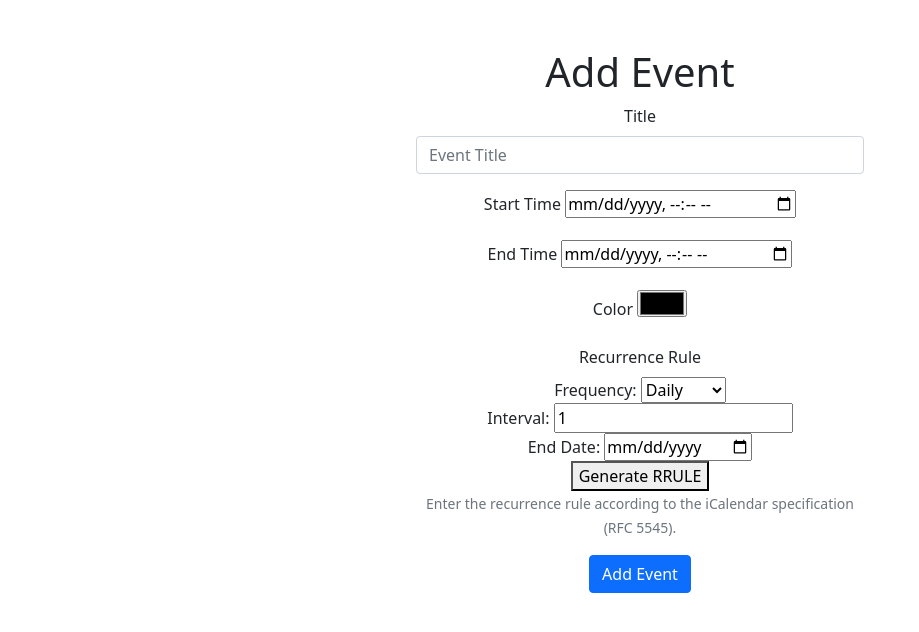
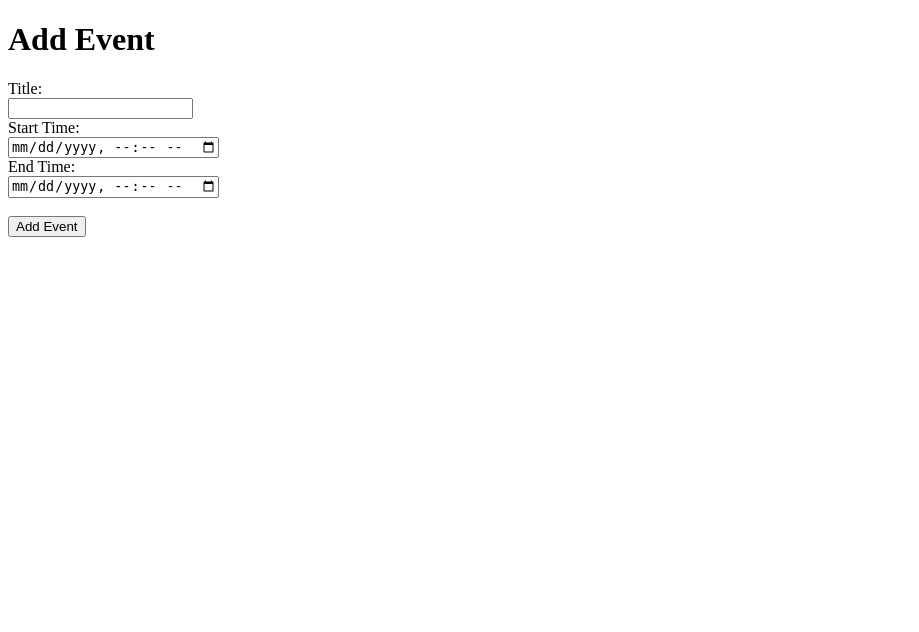
Before and after one commit to matt-wilky/Hello_flask, a Flask app: page /add_event in a window 1280 px wide. Shown: the top 632 px of the page, without its empty margins (0-919 px from the left). Run offline with Flask 3, Linux system fonts and the light colour scheme.

Commit message:
Updated templates

```diff
--- a/app.py
+++ b/app.py
@@ -41,7 +41,6 @@ class New_Event(db.Model):
     end_time = db.Column(db.DateTime, nullable=False)
     color = db.Column(db.String(7), nullable=False, default='#000000')  # Add color attribute with default value
     user_id = db.Column(db.Integer, db.ForeignKey('user.id'), nullable=False)  # Connect to other class
-    rrule = db.Column(db.String(255))  # Add a new column for RRULE
 
     def __repr__(self):
         return f'<New_Event {self.title}>'
@@ -84,11 +83,10 @@ def add_event():
         start_time = datetime.strptime(request.form['start_time'], '%Y-%m-%dT%H:%M')
         end_time = datetime.strptime(request.form['end_time'], '%Y-%m-%dT%H:%M')
         color = request.form['color']
-        rrule = request.form.get('rrule', '')  # Get the RRULE from the form or default to empty string
         user_id = session['user_id']  # Get user ID from session
 
         # Save the event to the database
-        new_event = New_Event(title=title, start_time=start_time, end_time=end_time, color=color, rrule=rrule, user_id=user_id)
+        new_event = New_Event(title=title, start_time=start_time, end_time=end_time, color=color,user_id=user_id)
         db.session.add(new_event)
         db.session.commit()
 
@@ -148,7 +146,6 @@ def edit_event(event_id):
         event.start_time = datetime.strptime(request.form['start_time'], '%Y-%m-%dT%H:%M')
         event.end_time = datetime.strptime(request.form['end_time'], '%Y-%m-%dT%H:%M')
         event.color = request.form['color']
-        event.rrule = request.form['rrule']  # Update RRULE
         db.session.commit()
         return redirect(url_for('calendar'))
 
--- a/templates/add_event.html
+++ b/templates/add_event.html
@@ -1,94 +1,22 @@
 <!DOCTYPE html>
 <html lang="en">
-
 <head>
     <meta charset="UTF-8">
     <meta name="viewport" content="width=device-width, initial-scale=1.0">
+    <!--link href="https://cdn.jsdelivr.net/npm/bootstrap@5.1.3/dist/css/bootstrap.min.css" rel="stylesheet" integrity="sha384-1BmE4kWBq78iYhFldvKuhfTAU6auU8tT94WrHftjDbrCEXSU1oBoqyl2QvZ6jIW3" crossorigin="anonymous"-->
     <title>Add Event</title>
-    <link rel="shortcut icon" type="image/jpg" href="{{ url_for('static', filename='Time_Management_logo.png') }}" />
-    <link href="https://cdn.jsdelivr.net/npm/bootstrap@5.1.3/dist/css/bootstrap.min.css" rel="stylesheet"
-        integrity="sha384-1BmE4kWBq78iYhFldvKuhfTAU6auU8tT94WrHftjDbrCEXSU1oBoqyl2QvZ6jIW3"
-        crossorigin="anonymous">
+    <link rel="shortcut icon" type="image/jpg" href="{{ url_for('static', filename='Time_Management_logo.png') }}"/>
 </head>
-
 <body>
-    <center>
-        <div style="width:35%">
-            <br><br>
-            <h1>Add Event</h1>
-            <form method="POST" action="{{ url_for('add_event') }}" class="needs-validation" novalidate>
-                <div class="mb-3">
-                    <label for="title" class="form-label">Title</label>
-                    <input type="text" id="title" name="title" placeholder="Event Title" class="form-control"
-                        required>
-                    <div class="invalid-feedback">
-                        Please provide a title for the event.
-                    </div>
-                </div>
-                <div class="mb-3">
-                    <label for="start_time" class="form-label">Start Time</label>
-                    <input type="datetime-local" id="start_time" name="start_time" required>
-                    <div class="invalid-feedback">
-                        Please provide a start time for the event.
-                    </div>
-                </div>
-                <div class="mb-3">
-                    <label for="end_time" class="form-label">End Time</label>
-                    <input type="datetime-local" id="end_time" name="end_time" required>
-                    <div class="invalid-feedback">
-                        Please provide an end time for the event.
-                    </div>
-                </div>
-                <div class="mb-3">
-                    <label for="color" class="form-label">Color</label>
-                    <input type="color" id="color" name="color" value="#000000">
-                </div>
-                <div class="mb-3">
-                    <label for="rrule" class="form-label">Recurrence Rule</label>
-                    <div id="rruleForm">
-                        <label for="frequency">Frequency:</label>
-                        <select id="frequency" name="frequency">
-                            <option value="DAILY">Daily</option>
-                            <option value="WEEKLY">Weekly</option>
-                            <option value="MONTHLY">Monthly</option>
-                            <option value="YEARLY">Yearly</option>
-                        </select>
-                        <br>
-                        <label for="interval">Interval:</label>
-                        <input type="number" id="interval" name="interval" value="1" min="1">
-                        <br>
-                        <label for="endDate">End Date:</label>
-                        <input type="date" id="endDate" name="endDate">
-                        <br>
-                        <button type="button" onclick="generateRRULE()">Generate RRULE</button>
-                    </div>
-                    <div id="rruleOutput"></div>
-                    <small id="rruleHelp" class="form-text text-muted">Enter the recurrence rule according to the
-                        iCalendar specification (RFC 5545).</small>
-                </div>
-                <button type="submit" class="btn btn-primary">Add Event</button>
-            </form>
-        </div>
-    </center>
-    <script>
-        function generateRRULE() {
-            const frequency = document.getElementById('frequency').value;
-            const interval = document.getElementById('interval').value;
-            let endDate = document.getElementById('endDate').value;
-
-            // Format endDate to YYYYMMDD if it's not empty
-            if (endDate) {
-                endDate = endDate.replace(/-/g, ''); // Remove dashes
-            }
-
-            let rrule = `RRULE:FREQ=${frequency};INTERVAL=${interval}`;
-            if (endDate) {
-                rrule += `;UNTIL=${endDate}`;
-            }
-
-            document.getElementById('rruleOutput').innerText = rrule;
-        }
-    </script>
+    <h1>Add Event</h1>
+    <form method="POST" action="{{ url_for('add_event') }}">
+        <label for="title">Title:</label><br>
+        <input type="text" id="title" name="title" required><br>
+        <label for="start_time">Start Time:</label><br>
+        <input type="datetime-local" id="start_time" name="start_time" required><br>
+        <label for="end_time">End Time:</label><br>
+        <input type="datetime-local" id="end_time" name="end_time" required><br><br>
+        <input type="submit" value="Add Event">
+    </form>
 </body>
-
 </html>
--- a/templates/register.html
+++ b/templates/register.html
@@ -5,9 +5,6 @@
     <meta name="viewport" content="width=device-width, initial-scale=1.0">
     <title>Register</title>
     <link rel="shortcut icon" type="image/jpg" href="{{ url_for('static', filename='Time_Management_logo.png') }}"/>
-    <link href="https://cdn.jsdelivr.net/npm/bootstrap@5.1.3/dist/css/bootstrap.min.css" rel="stylesheet"
-    integrity="sha384-1BmE4kWBq78iYhFldvKuhfTAU6auU8tT94WrHftjDbrCEXSU1oBoqyl2QvZ6jIW3"
-    crossorigin="anonymous">
 </head>
 <center>
 <body>
```
Also changed, not shown: templates/calendar.html (+35 -48 lines), templates/edit_event.html (+10 -8 lines), templates/splash.html (+8 -13 lines).
